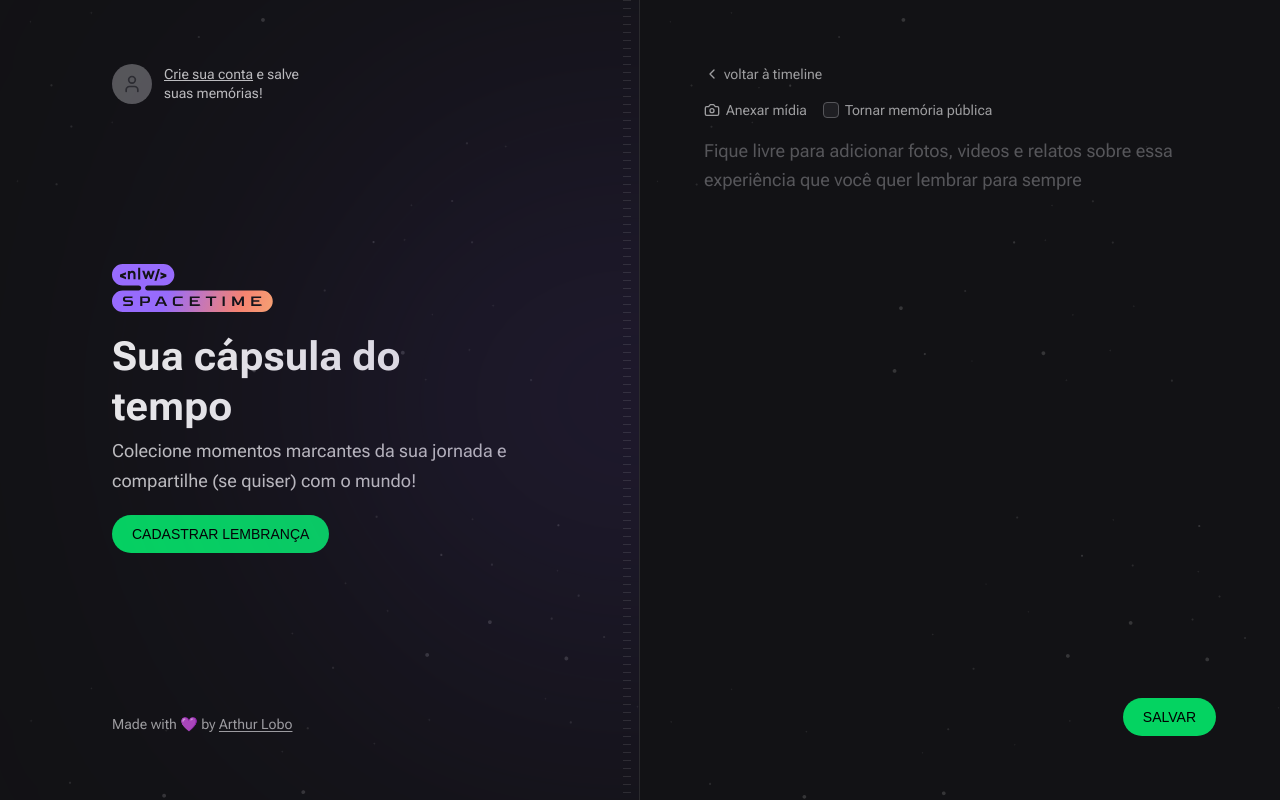
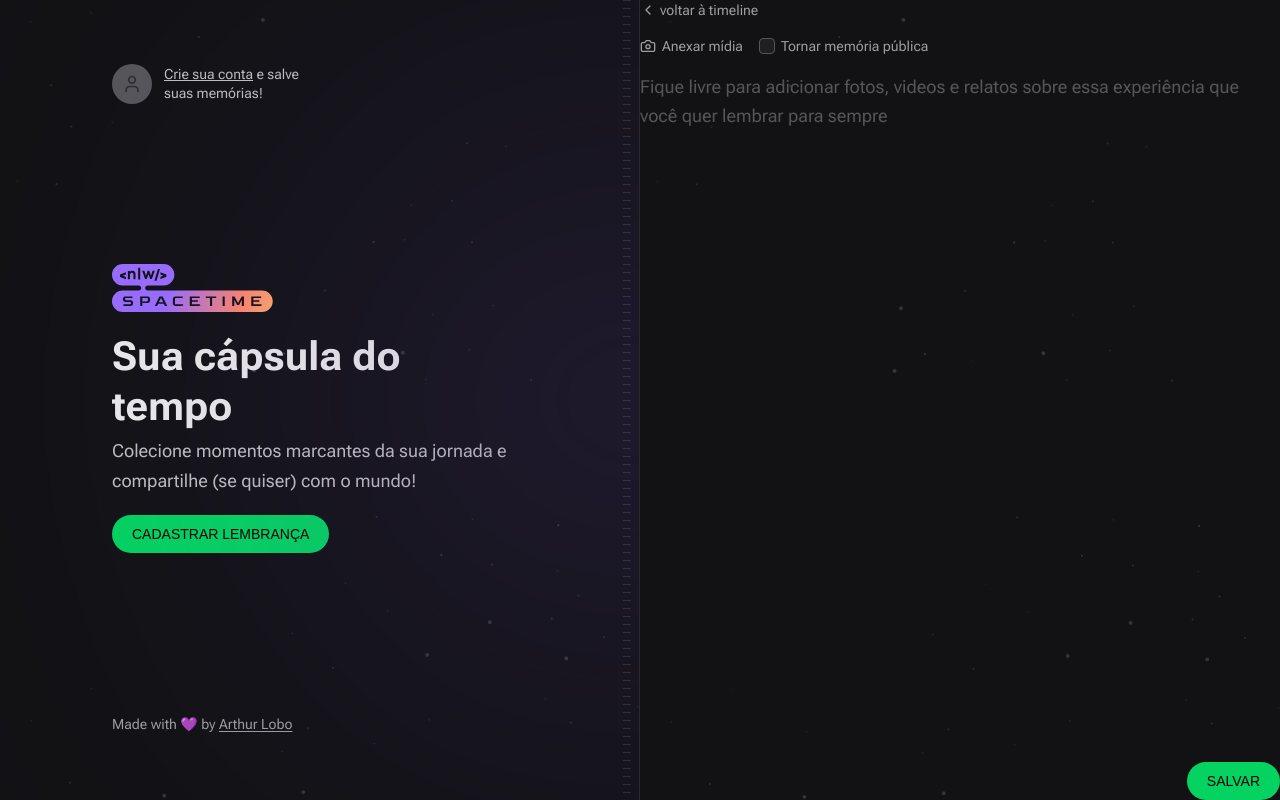
Before and after one commit to arthurlbo/time-capsule, a Next.js app in the folder web/: page /memories/new in a window 1280 px wide. Built offline with nearby package versions, Linux system fonts and the light colour scheme; no server answers; a web font is replaced by a local one.

Commit message:
adding scroll overflow

```diff
--- a/web/src/app/layout.tsx
+++ b/web/src/app/layout.tsx
@@ -33,7 +33,9 @@
                         <Copyright />
                     </div>
                     {/* right */}
-                    <div className="flex flex-col bg-[url(../assets/bg-stars.svg)] bg-cover p-16">{children}</div>
+                    <div className="flex h-full max-h-screen flex-col overflow-y-scroll bg-[url(../assets/bg-stars.svg)] bg-cover">
+                        {children}
+                    </div>
                 </main>
             </body>
         </html>
```
